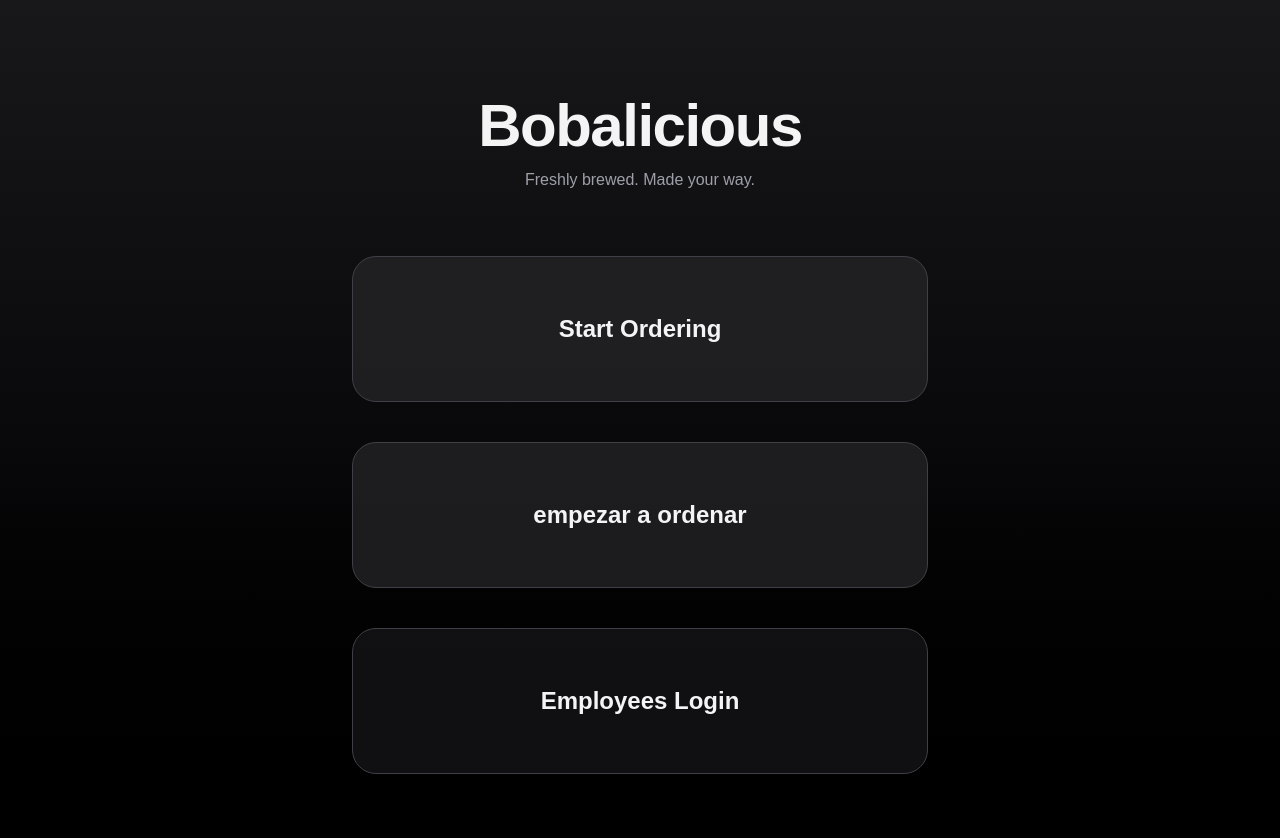
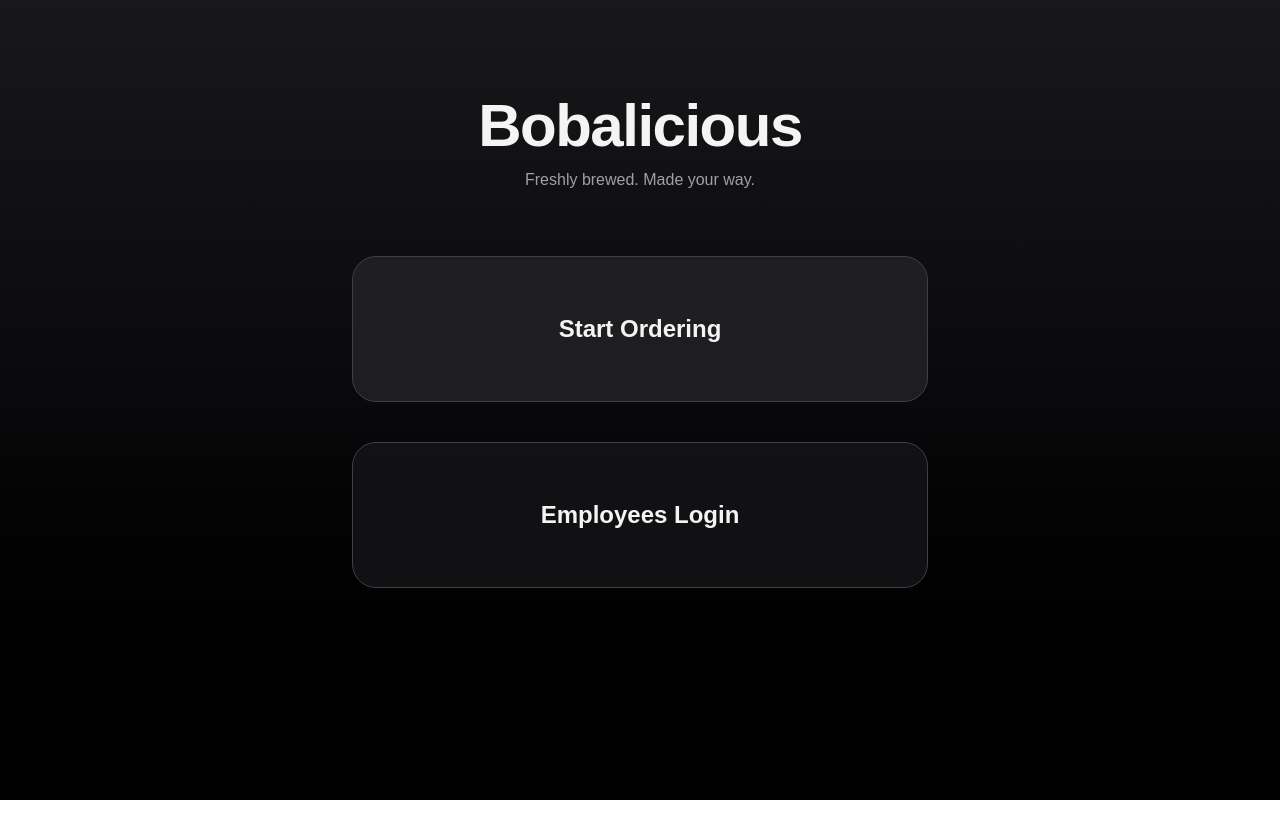
Before and after one commit to CSCE331-Fall2025-900-911/gang_53-project-3, a Next.js app in the folder frontend/: page / in a window 1280 px wide. Shown: the top 838 px of the page. After the commit the page ends 800 px from the top, so only its background shows below. Built offline with nearby package versions, Linux system fonts and the light colour scheme.

Commit message:
Remove spanish login from frontpage

```diff
--- a/frontend/app/dashboard/page.tsx
+++ b/frontend/app/dashboard/page.tsx
@@ -219,7 +219,6 @@ export default function OldDesignMenuPage() {
       try {
         setMenuLoading(true);
         const apiUrl = (process.env.NEXT_PUBLIC_API_URL || process.env.NEXT_PUBLIC_LOCAL_API_URL || 'http://localhost:5000').replace(/\/$/, '');
-        console.log('🍹 Fetching products from:', `${apiUrl}/api/inventory`);
 
         const response = await fetch(`${apiUrl}/api/inventory`);
 
@@ -228,7 +227,6 @@ export default function OldDesignMenuPage() {
         }
 
         const data = await response.json();
-        console.log('📦 Received inventory data:', data);
 
         // Handle response format: { success: true, data: [...] } or just [...]
         const inventory = Array.isArray(data) ? data : data?.data || [];
@@ -238,12 +236,10 @@ export default function OldDesignMenuPage() {
           .filter((item: DbProduct) => item.category === 'product')
           .map((product: DbProduct) => convertToMenuItem(product));
 
-        console.log('✅ Loaded', products.length, 'products');
         setMenu(products);
         setMenuError(null);
       } catch (err) {
         const errorMessage = err instanceof Error ? err.message : String(err);
-        console.error('❌ Error fetching products:', errorMessage);
         setMenuError(errorMessage);
         setMenu([]);
       } finally {
--- a/frontend/app/page.tsx
+++ b/frontend/app/page.tsx
@@ -26,10 +26,6 @@ export default function HomePage() {
             Start Ordering
           </NavButton>
 
-          {/* Start ordering in Spanish */}
-          <NavButton href="/login?lang=es" ariaLabel="Empezar a ordenar en español">
-            empezar a ordenar
-          </NavButton>
 
           {/* Employee login */}
           <NavButton href="/manager-dashboard" variant="secondary" ariaLabel="Employees login">
```
